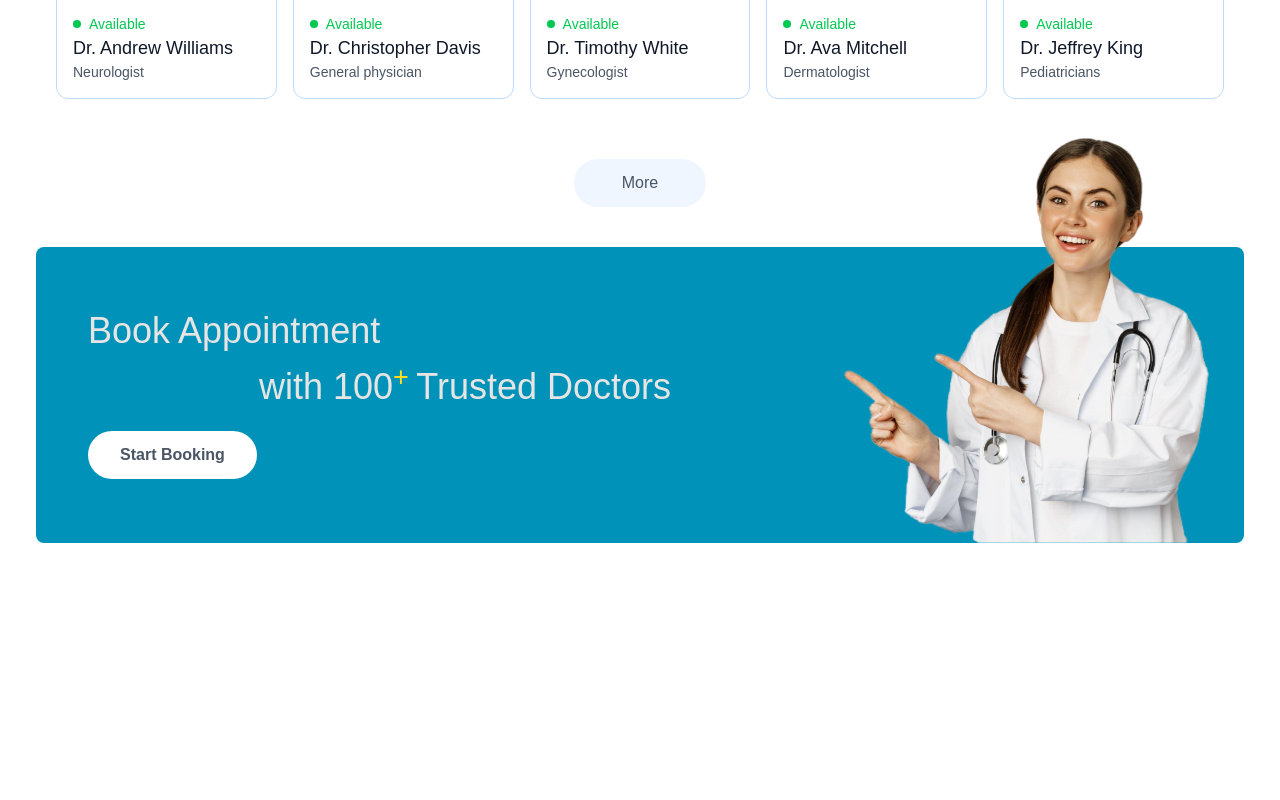
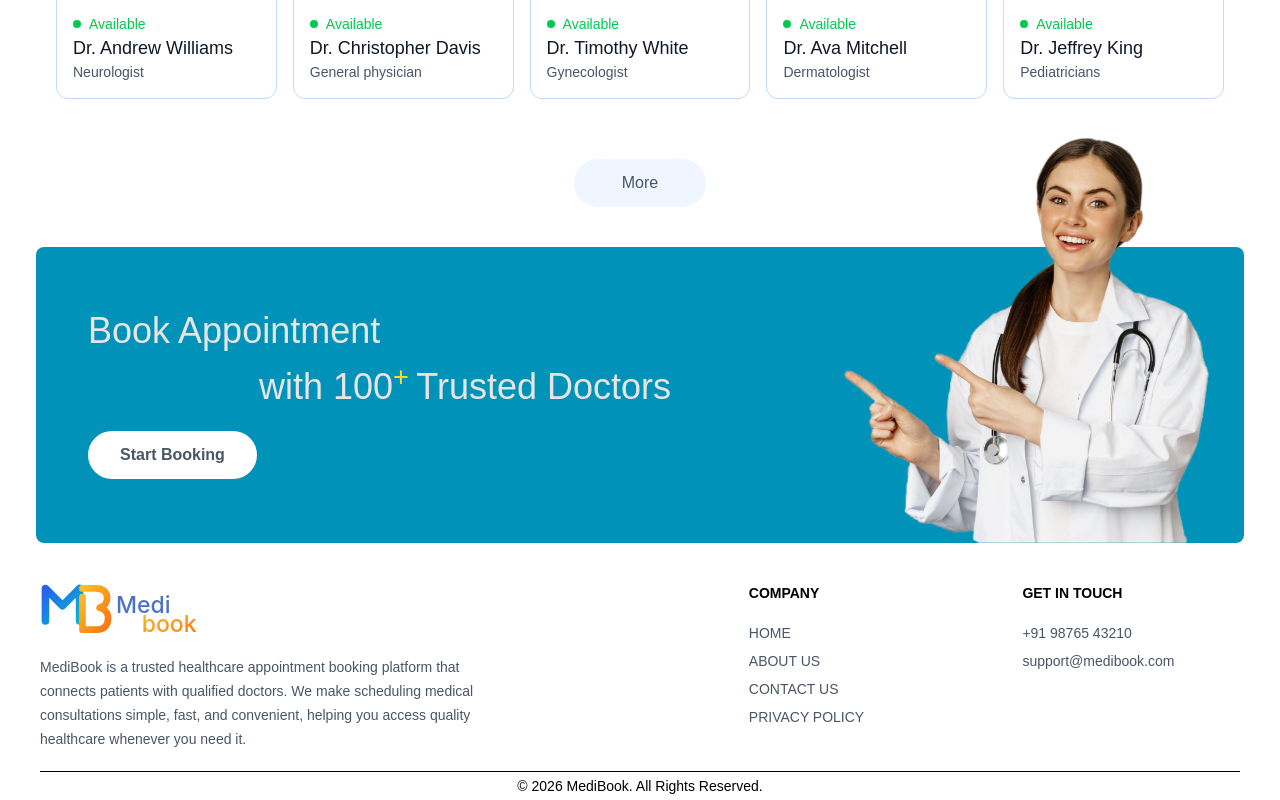
Before and after one commit to jomi087/mediBook, a React (Vite) app in the folder frontend/: page / in a window 1280 px wide. Shown: the part 2093-2893 px from the top of the page. Before the commit the page ends 2636 px from the top, so only its background shows below. Built offline with nearby package versions, Linux system fonts and the light colour scheme.

Commit message:
feat(footer): add footer component and application constants

```diff
--- /dev/null
+++ b/frontend/src/components/common/Footer.jsx
@@ -0,0 +1,53 @@
+import { useNavigate } from "react-router-dom";
+import { assets } from "../../assets/assets"
+import { BRAND_NAME, COMPANY_EMAIL, COMPANY_PHONE } from "../../constants/appConstants"
+
+const Footer = () => {
+    const navigate = useNavigate();
+
+  return (
+    <div className="md:mx-6 mt-10 ">
+      <div className="flex flex-col sm:grid grid-cols-[3fr_1fr_1fr] gap-14 my-5 text-sm">
+        {/* left section */}
+        <div>
+          <img className="mb-5 w-40" src={assets.logo} alt="logo image" />
+          <p className="w-full md:w-2/3 text-gray-600 leading-6">
+            {BRAND_NAME} is a trusted healthcare appointment booking platform that
+            connects patients with qualified doctors. We make scheduling medical
+            consultations simple, fast, and convenient, helping you access
+            quality healthcare whenever you need it.
+          </p>
+        </div>
+
+        {/* center section */}
+        <div>
+          <p className="font-semibold mb-5">COMPANY</p>
+          <ul className="flex flex-col gap-2 text-gray-600 cursor-pointer">
+            <li className=' hover:text-primary' onClick={()=>navigate('/')}> HOME</li>
+            <li className=' hover:text-primary' onClick={()=>navigate('/about')}> ABOUT US</li>
+            <li className=' hover:text-primary' onClick={()=>navigate('/contact')}> CONTACT US</li>
+            <li className=' hover:text-primary'> PRIVACY POLICY</li>
+          </ul>
+        </div>
+
+        {/* right section */}
+        <div>
+          <p className="font-semibold mb-5">GET IN TOUCH</p>
+          <ul className="flex flex-col gap-2 text-gray-600 cursor-pointer">
+            <li className=' hover:text-primary'>{COMPANY_PHONE}</li>
+            <li className=' hover:text-primary'>{COMPANY_EMAIL}</li>
+          </ul>
+        </div>
+      </div>
+      <div>
+        {/* copyright text */}
+        <hr />
+        <p className="py-1 text-sm text-center">
+          © 2026 {BRAND_NAME}. All Rights Reserved.
+        </p>
+      </div>
+    </div>
+  )
+}
+
+export default Footer
--- /dev/null
+++ b/frontend/src/constants/appConstants.js
@@ -0,0 +1,5 @@
+export const BRAND_NAME = "MediBook";
+
+export const COMPANY_EMAIL = "support@medibook.com";
+
+export const COMPANY_PHONE = "+91 98765 43210";
--- a/frontend/src/layouts/Layout.jsx
+++ b/frontend/src/layouts/Layout.jsx
@@ -1,11 +1,13 @@
 import { Outlet } from 'react-router-dom';
 import Navbar from '../components/common/Navbar';
+import Footer from '../components/common/Footer';
 
 const Layout = () => {
   return (
     <div className="mx-auto max-w-7xl px-4">
       <Navbar />
       <Outlet />
+      <Footer />
     </div>
   );
 };
```
